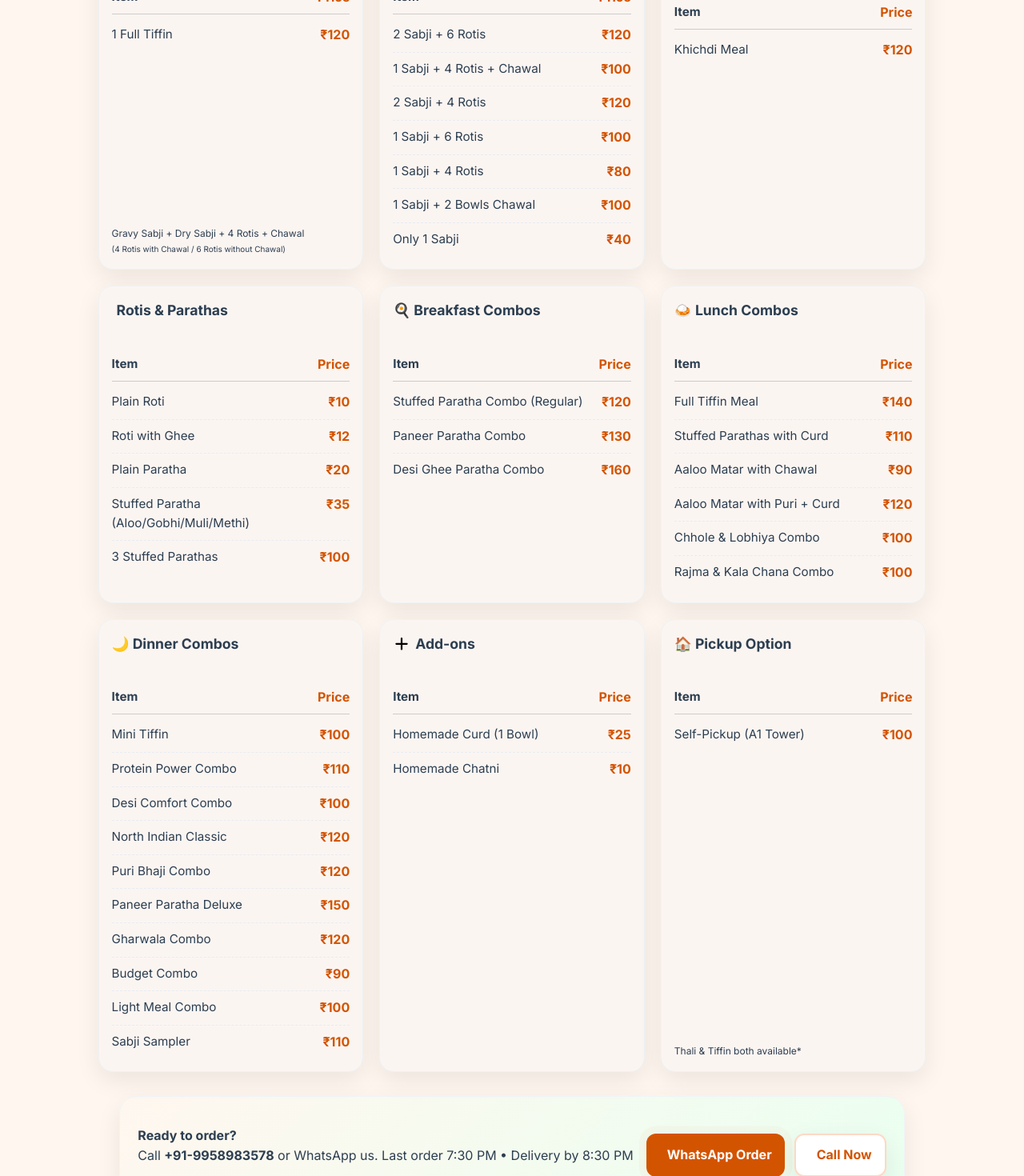
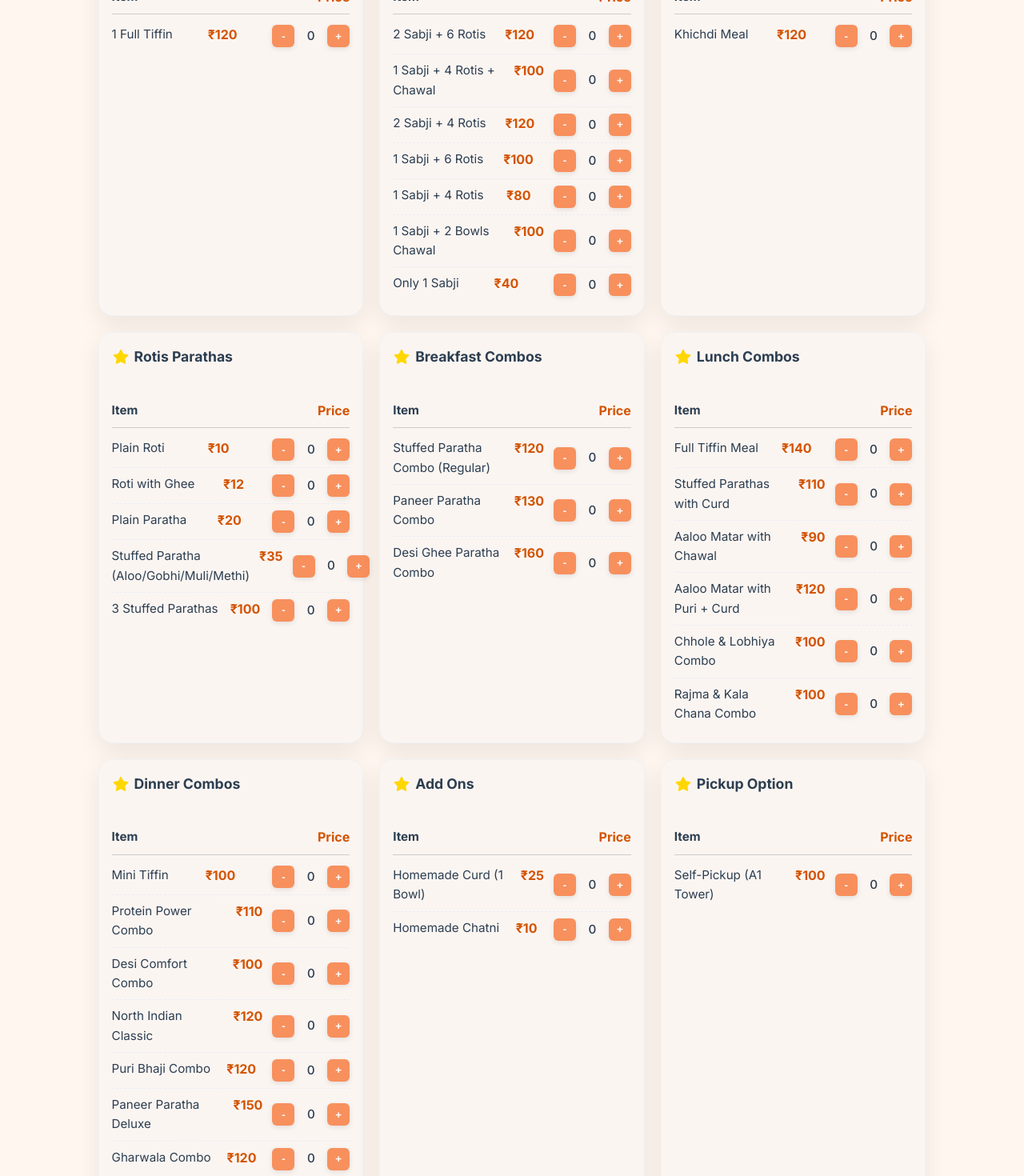
Before and after one commit to 706359/myhomiebites, a React (Vite) app: page / in a window 1280 px wide. Shown: the part 1500-2970 px from the top of the page at 80% size. Built offline with nearby package versions, Linux system fonts and the light colour scheme.

Commit message:
modified price tag

```diff
--- a/src/assets/components/Rates/rates.jsx
+++ b/src/assets/components/Rates/rates.jsx
@@ -1,21 +1,90 @@
 import { FontAwesomeIcon } from '@fortawesome/react-fontawesome';
 import { faStar, faUtensils, faBowlRice, faPlus } from '@fortawesome/free-solid-svg-icons';
+import styles from "./style.module.css"
+import { useState } from 'react';
+
+let data = {
+  fullTiffin: [{
+    title: "1 Full Tiffin",
+    price: 120
+  }],
+
+  mixMatchTiffin: [
+    { title: "2 Sabji + 6 Rotis", price: 120 },
+    { title: "1 Sabji + 4 Rotis + Chawal", price: 100 },
+    { title: "2 Sabji + 4 Rotis", price: 120 },
+    { title: "1 Sabji + 6 Rotis", price: 100 },
+    { title: "1 Sabji + 4 Rotis", price: 80 },
+    { title: "1 Sabji + 2 Bowls Chawal", price: 100 },
+    { title: "Only 1 Sabji", price: 40 }
+  ],
+  khichdiTiffin: [
+    { title: "Khichdi Meal", price: 120 }
+  ],
+  rotisParathas: [
+    { title: "Plain Roti", price: 10 },
+    { title: "Roti with Ghee", price: 12 },
+    { title: "Plain Paratha", price: 20 },
+    { title: "Stuffed Paratha (Aloo/Gobhi/Muli/Methi)", price: 35 },
+    { title: "3 Stuffed Parathas", price: 100 }
+  ],
+  breakfastCombos: [
+    { title: "Stuffed Paratha Combo (Regular)", price: 120 },
+    { title: "Paneer Paratha Combo", price: 130 },
+    { title: "Desi Ghee Paratha Combo", price: 160 }
+  ],
+  lunchCombos: [
+    { title: "Full Tiffin Meal", price: 140 },
+    { title: "Stuffed Parathas with Curd", price: 110 },
+    { title: "Aaloo Matar with Chawal", price: 90 },
+    { title: "Aaloo Matar with Puri + Curd", price: 120 },
+    { title: "Chhole & Lobhiya Combo", price: 100 },
+    { title: "Rajma & Kala Chana Combo", price: 100 }
+  ],
+  dinnerCombos: [
+    { title: "Mini Tiffin", price: 100 },
+    { title: "Protein Power Combo", price: 110 },
+    { title: "Desi Comfort Combo", price: 100 },
+    { title: "North Indian Classic", price: 120 },
+    { title: "Puri Bhaji Combo", price: 120 },
+    { title: "Paneer Paratha Deluxe", price: 150 },
+    { title: "Gharwala Combo", price: 120 },
+    { title: "Budget Combo", price: 90 },
+    { title: "Light Meal Combo", price: 100 },
+    { title: "Sabji Sampler", price: 110 }
+  ],
+  addOns: [
+    { title: "Homemade Curd (1 Bowl)", price: 25 },
+    { title: "Homemade Chatni", price: 10 }
+  ],
+  pickupOption: [
+    { title: "Self-Pickup (A1 Tower)", price: 100 }
+  ]
+};
 
 const Rates = () => {
+
+	const [cart, setCart] = useState({});
+
+	const updateQty = (id, change) => {
+		setCart((prev) => {
+			const current = prev[id] || 0;
+			const next = current + change;
+			return { ...prev, [id]: next > 0 ? next : 0 };
+		});
+	};
 	return (
 		<section id='rates'>
 			<div className='container'>
 				<h2 className='section-title reveal in' data-animate=''>
 					📋 Rate List
 				</h2>
-
-				<div className='grid'>
-					{/* Full Tiffin */}
-					<div className='card reveal in' data-animate=''>
-						<span className='tag'>Best Seller</span>
-						<h3>
-							<FontAwesomeIcon icon={faStar} color='#FFD700' /> Full Tiffin
-						</h3>
+				<div className='grid' >
+				{Object.entries(data).map((entry,index)=>{
+					let [type,priceList]=entry;
+					return <div className='card reveal in' data-animate='' key={`Grid_${index}`}>
+								{index ==0 && <span className='tag'>Best Seller</span>}
+								<h3> <FontAwesomeIcon icon={faStar} color='#FFD700' /> {camelToPlain(type)} </h3>
 								<ul className='list'>
 									<ul className='list header-row'>
 										<li>
@@ -25,281 +94,25 @@ const Rates = () => {
 											<b className='price'>Price</b>
 										</li>
 									</ul>
-							<li>
-								<span>1 Full Tiffin</span> <b className='price'>₹120</b>
+									{priceList.map((item,itemIndex)=>{
+										return <li key={`gridItem_${index}${itemIndex}}`} className={cart[item.title] ? styles.hightlight:""}>
+										<span>{item.title}</span> <b className='price'>₹{item.price}</b>
+										<div className={styles.qtyControls}>
+										<button onClick={() => updateQty(item.title, -1)}>-</button>
+										<span>{cart[item.title] || 0}</span>
+										<button onClick={() => updateQty(item.title, 1)}>+</button>
+									</div>
 									</li>
+									})}
 								</ul>
-						<div className='spl'>
+								{/* <div className='spl'>
 									Gravy Sabji + Dry Sabji + 4 Rotis + Chawal
 									<br />
 									<small>(4 Rotis with Chawal / 6 Rotis without Chawal)</small>
-						</div>
+								</div> */}
 							</div>
 
-					{/* Mix & Match Tiffin */}
-					<div className='card reveal in' data-animate=''>
-						<h3>
-							<FontAwesomeIcon icon={faUtensils} color='orange' /> Mix &amp; Match
-							Tiffin
-						</h3>
-						<ul className='list'>
-							<ul className='list header-row'>
-								<li>
-									<span>
-										<b>Item</b>
-									</span>{' '}
-									<b className='price'>Price</b>
-								</li>
-							</ul>
-							<li>
-								<span>2 Sabji + 6 Rotis</span> <b className='price'>₹120</b>
-							</li>
-							<li>
-								<span>1 Sabji + 4 Rotis + Chawal</span>{' '}
-								<b className='price'>₹100</b>
-							</li>
-							<li>
-								<span>2 Sabji + 4 Rotis</span> <b className='price'>₹120</b>
-							</li>
-							<li>
-								<span>1 Sabji + 6 Rotis</span> <b className='price'>₹100</b>
-							</li>
-							<li>
-								<span>1 Sabji + 4 Rotis</span> <b className='price'>₹80</b>
-							</li>
-							<li>
-								<span>1 Sabji + 2 Bowls Chawal</span> <b className='price'>₹100</b>
-							</li>
-							<li>
-								<span>Only 1 Sabji</span> <b className='price'>₹40</b>
-							</li>
-						</ul>
-					</div>
-
-					{/* Khichdi Tiffin */}
-					<div className='card reveal in' data-animate=''>
-						<h3>
-							<FontAwesomeIcon icon={faBowlRice} color='saddlebrown' /> Khichdi Tiffin
-						</h3>
-						<div className='spl'>Full Tiffin (4 bowls)</div>
-						<ul className='list'>
-							<ul className='list header-row'>
-								<li>
-									<span>
-										<b>Item</b>
-									</span>{' '}
-									<b className='price'>Price</b>
-								</li>
-							</ul>
-							<li>
-								<span>Khichdi Meal</span> <b className='price'>₹120</b>
-							</li>
-						</ul>
-					</div>
-
-					{/* Rotis & Parathas */}
-					<div className='card reveal in' data-animate=''>
-						<h3>
-							<i className='fa-solid fa-bread-slice'></i> Rotis &amp; Parathas
-						</h3>
-						<ul className='list'>
-							<ul className='list header-row'>
-								<li>
-									<span>
-										<b>Item</b>
-									</span>{' '}
-									<b className='price'>Price</b>
-								</li>
-							</ul>
-							<li>
-								<span>Plain Roti</span> <b className='price'>₹10</b>
-							</li>
-							<li>
-								<span>Roti with Ghee</span> <b className='price'>₹12</b>
-							</li>
-							<li>
-								<span>Plain Paratha</span> <b className='price'>₹20</b>
-							</li>
-							<li>
-								<span>Stuffed Paratha (Aloo/Gobhi/Muli/Methi)</span>{' '}
-								<b className='price'>₹35</b>
-							</li>
-							<li>
-								<span>3 Stuffed Parathas</span> <b className='price'>₹100</b>
-							</li>
-						</ul>
-					</div>
-
-					{/* Breakfast Combos */}
-					<div className='card reveal in' data-animate=''>
-						<h3>🍳 Breakfast Combos</h3>
-						<ul className='list'>
-							<ul className='list header-row'>
-								<li>
-									<span>
-										<b>Item</b>
-									</span>{' '}
-									<b className='price'>Price</b>
-								</li>
-							</ul>
-							<li>
-								<span>Stuffed Paratha Combo (Regular)</span>{' '}
-								<b className='price'>₹120</b>
-							</li>
-							<li>
-								<span>Paneer Paratha Combo</span> <b className='price'>₹130</b>
-							</li>
-							<li>
-								<span>Desi Ghee Paratha Combo</span> <b className='price'>₹160</b>
-							</li>
-						</ul>
-					</div>
-
-					{/* Lunch Combos */}
-					<div className='card reveal in' data-animate=''>
-						<h3>🍛 Lunch Combos</h3>
-						<ul className='list'>
-							<ul className='list header-row'>
-								<li>
-									<span>
-										<b>Item</b>
-									</span>{' '}
-									<b className='price'>Price</b>
-								</li>
-							</ul>
-							<li>
-								<span>Full Tiffin Meal</span> <b className='price'>₹140</b>
-							</li>
-							<li>
-								<span>Stuffed Parathas with Curd</span>{' '}
-								<b className='price'>₹110</b>
-							</li>
-							<li>
-								<span>Aaloo Matar with Chawal</span> <b className='price'>₹90</b>
-							</li>
-							<li>
-								<span>Aaloo Matar with Puri + Curd</span>{' '}
-								<b className='price'>₹120</b>
-							</li>
-							<li>
-								<span>Chhole & Lobhiya Combo</span> <b className='price'>₹100</b>
-							</li>
-							<li>
-								<span>Rajma & Kala Chana Combo</span> <b className='price'>₹100</b>
-							</li>
-						</ul>
-					</div>
-
-					{/* Dinner Combos */}
-					<div className='card reveal in' data-animate=''>
-						<h3>🌙 Dinner Combos</h3>
-						<ul className='list'>
-							<ul className='list header-row'>
-								<li>
-									<span>
-										<b>Item</b>
-									</span>{' '}
-									<b className='price'>Price</b>
-								</li>
-							</ul>
-							<li>
-								<span>Mini Tiffin</span> <b className='price'>₹100</b>
-							</li>
-							<li>
-								<span>Protein Power Combo</span> <b className='price'>₹110</b>
-							</li>
-							<li>
-								<span>Desi Comfort Combo</span> <b className='price'>₹100</b>
-							</li>
-							<li>
-								<span>North Indian Classic</span> <b className='price'>₹120</b>
-							</li>
-							<li>
-								<span>Puri Bhaji Combo</span> <b className='price'>₹120</b>
-							</li>
-							<li>
-								<span>Paneer Paratha Deluxe</span> <b className='price'>₹150</b>
-							</li>
-							<li>
-								<span>Gharwala Combo</span> <b className='price'>₹120</b>
-							</li>
-							<li>
-								<span>Budget Combo</span> <b className='price'>₹90</b>
-							</li>
-							<li>
-								<span>Light Meal Combo</span> <b className='price'>₹100</b>
-							</li>
-							<li>
-								<span>Sabji Sampler</span> <b className='price'>₹110</b>
-							</li>
-						</ul>
-					</div>
-
-					{/* Add-ons */}
-					<div className='card reveal in' data-animate=''>
-						<h3>
-							<FontAwesomeIcon icon={faPlus} color='black' /> Add-ons
-						</h3>
-						<ul className='list'>
-							<ul className='list header-row'>
-								<li>
-									<span>
-										<b>Item</b>
-									</span>{' '}
-									<b className='price'>Price</b>
-								</li>
-							</ul>
-							<li>
-								<span>Homemade Curd (1 Bowl)</span> <b className='price'>₹25</b>
-							</li>
-							<li>
-								<span>Homemade Chatni</span> <b className='price'>₹10</b>
-							</li>
-						</ul>
-					</div>
-
-					{/* Pickup Option */}
-					<div className='card reveal in' data-animate=''>
-						<h3>🏠 Pickup Option</h3>
-						<ul className='list'>
-							<ul className='list header-row'>
-								<li>
-									<span>
-										<b>Item</b>
-									</span>{' '}
-									<b className='price'>Price</b>
-								</li>
-							</ul>
-							<li>
-								<span>Self-Pickup (A1 Tower)</span> <b className='price'>₹100</b>
-							</li>
-						</ul>
-						<div className='spl'>Thali &amp; Tiffin both available*</div>
-					</div>
-				</div>
-
-				<div className='order reveal in' data-animate=''>
-					<div>
-						<strong>Ready to order?</strong>
-						<br />
-						Call{' '}
-						<a href='tel:+919958983578'>
-							<b>+91-9958983578</b>
-						</a>{' '}
-						or WhatsApp us. Last order 7:30 PM • Delivery by 8:30 PM
-					</div>
-					<div className='cta-row'>
-						<a
-							className='btn btn-primary pulse'
-							href='https://wa.me/919958983578'
-							target='_blank'
-							rel='noopener noreferrer'>
-							<i className='fa-brands fa-whatsapp'></i> WhatsApp Order
-						</a>
-						<a className='btn btn-ghost' href='tel:+919958983578'>
-							<i className='fa-solid fa-phone'></i> Call Now
-						</a>
-					</div>
+				})}
 				</div>
 			</div>
 		</section>
@@ -307,3 +120,11 @@ const Rates = () => {
 };
 
 export default Rates;
+function camelToPlain(text) {
+  return text
+    // Insert space before all caps
+    .replace(/([A-Z])/g, " $1")
+    // Capitalize the first letter
+    .replace(/^./, str => str.toUpperCase())
+    .trim();
+}
--- /dev/null
+++ b/src/assets/components/Rates/style.module.css
@@ -0,0 +1,164 @@
+.modalOverlay {
+	position: fixed;
+	top: 0;
+	left: 0;
+	width: 100vw;
+	height: 100vh;
+	background: rgba(0, 0, 0, 0.4);
+	backdrop-filter: blur(6px);
+	display: flex;
+	justify-content: center;
+	align-items: center;
+	z-index: 999;
+	padding: 1rem;
+	box-sizing: border-box;
+}
+
+.modalContent {
+	background: #fff7ef;
+	border-radius: 16px;
+	width: 100%;
+	max-width: 600px;
+	max-height: 90vh;
+	overflow-y: auto;
+	padding: 1.5rem;
+	position: relative;
+	box-shadow: 0 12px 32px rgba(0, 0, 0, 0.15);
+}
+
+.closeBtn {
+	position: absolute;
+	top: 12px;
+	right: 12px;
+	font-size: 1.5rem;
+	background: none;
+	border: none;
+	cursor: pointer;
+	color: #f7905d;
+}
+
+h2 {
+	text-align: center;
+	margin-bottom: 1rem;
+	color: #f7905d;
+	font-weight: 600;
+	font-size: 1.4rem;
+}
+
+.cartList {
+	display: flex;
+	flex-direction: column;
+	gap: 0.75rem;
+}
+
+.cartItem,
+.cartSubitem {
+	display: grid;
+	grid-template-columns: 2fr 1fr 1fr 1fr;
+	align-items: center;
+	gap: 0.5rem;
+	padding: 0.75rem 1rem;
+	border-radius: 12px;
+	background: #ffffff;
+	box-shadow: 0 4px 12px rgba(0, 0, 0, 0.05);
+	font-size: 0.95rem;
+}
+
+.cartSubitem {
+	margin-left: 1rem;
+	background: #fff3e0;
+}
+
+.qtyControls {
+	display: flex;
+	align-items: center;
+	gap: 0.4rem;
+}
+
+.qtyControls button {
+	width: 28px;
+	height: 28px;
+	border: none;
+	background: #f7905d;
+	color: #fff;
+	border-radius: 6px;
+	cursor: pointer;
+	font-weight: 700;
+	box-shadow: 0 2px 6px rgba(0, 0, 0, 0.1);
+	transition: background 0.2s ease;
+}
+
+.qtyControls button:hover {
+	background: #e6783f;
+}
+
+.qtyControls span {
+	min-width: 28px;
+	text-align: center;
+	font-weight: 500;
+}
+
+.grandTotal {
+	text-align: right;
+	font-weight: 700;
+	font-size: 1.2rem;
+	margin: 1rem 0;
+	color: #f7905d;
+}
+
+.btn {
+	width: 100%;
+	padding: 0.9rem;
+	border-radius: 12px;
+	font-weight: 600;
+	cursor: pointer;
+	border: none;
+	font-size: 1rem;
+	box-shadow: 0 4px 12px rgba(0, 0, 0, 0.1);
+}
+@keyframes pulse {
+	0% {
+		transform: scale(1);
+	}
+	50% {
+		transform: scale(1.03);
+	}
+	100% {
+		transform: scale(1);
+	}
+}
+
+.primary:not(:disabled) {
+	animation: pulse 1s ease-in-out infinite;
+}
+
+.primary {
+	background: linear-gradient(135deg, #f7905d, #f57242);
+	color: #fff;
+}
+.hightlight{
+    background-color: rgba(0, 255, 0, 0.177);
+}
+.primary:disabled {
+	background: #ccc;
+	cursor: not-allowed;
+	box-shadow: none;
+}
+
+@media screen and (max-width: 480px) {
+	.modalContent {
+		width: 95%;
+		padding: 1rem;
+	}
+
+	.cartItem,
+	.cartSubitem {
+		grid-template-columns: 2fr 1fr 1fr auto;
+		font-size: 0.85rem;
+	}
+
+	.qtyControls button {
+		width: 24px;
+		height: 24px;
+	}
+}
```
Also changed, not shown: 1 other file (tests, documents, lock files or other folders). Lines whose indentation alone changed are shown as unchanged.
